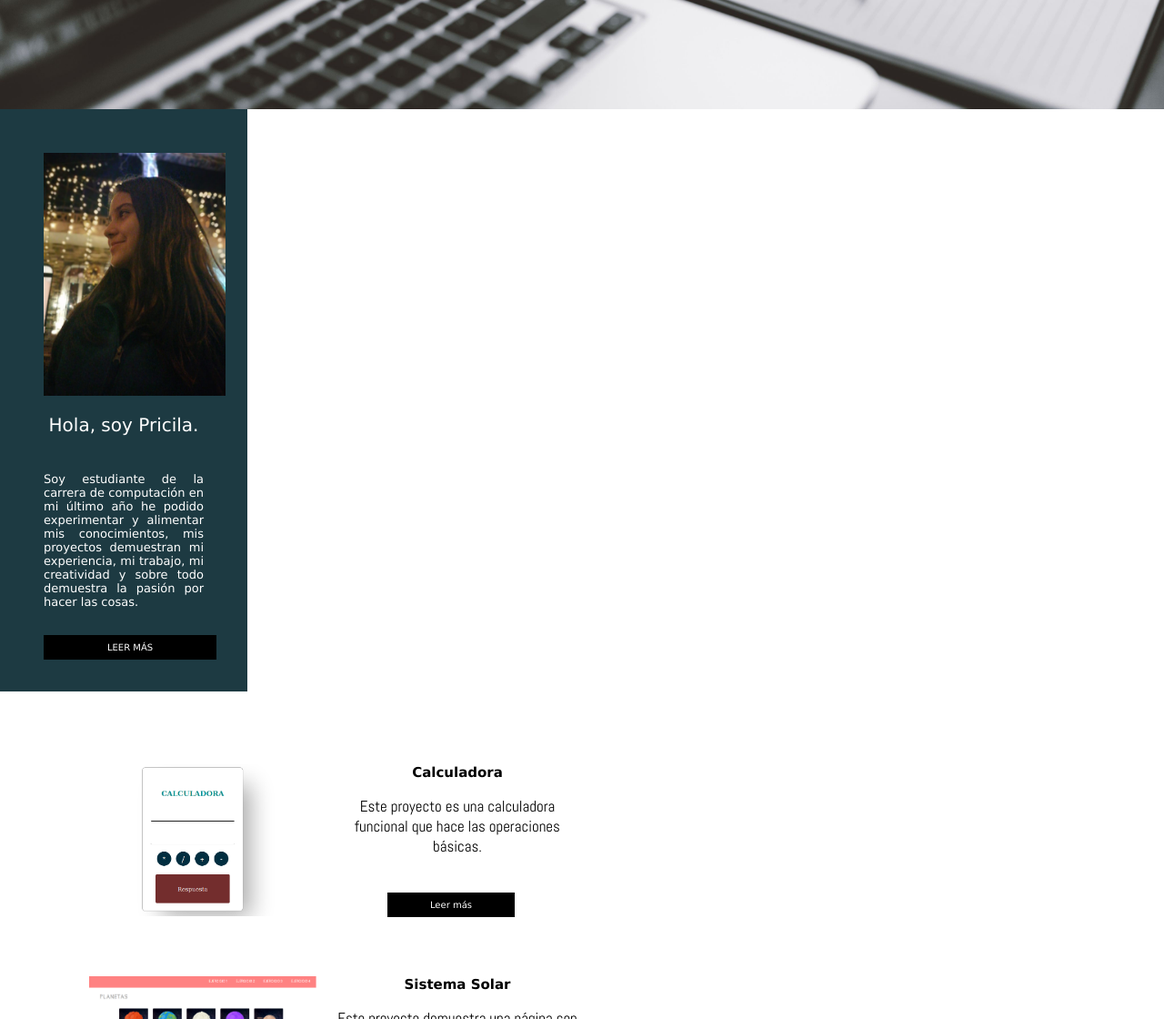
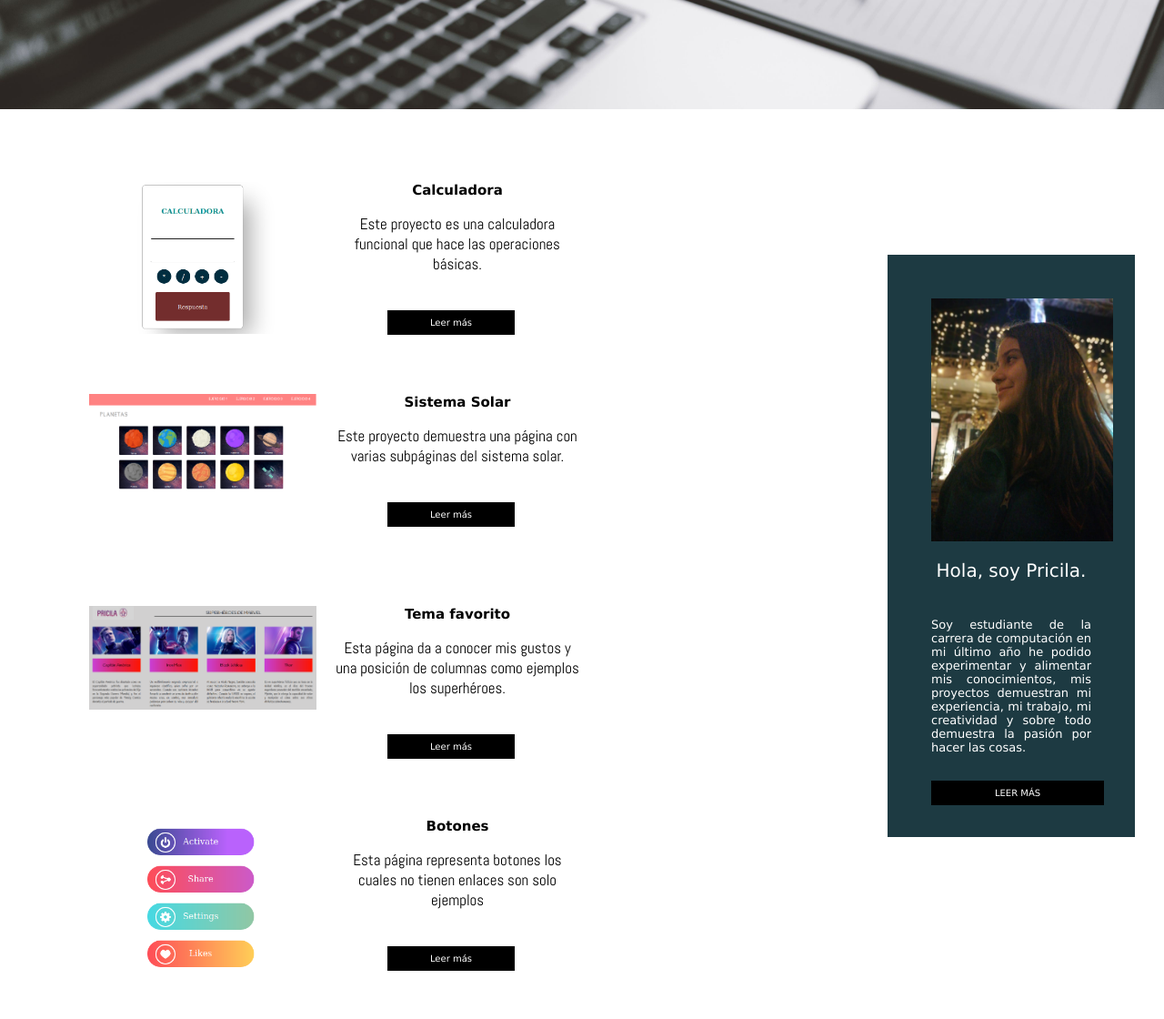
Before and after one commit to pricilagarcia/Plmorales22, a plain HTML site: page portafolio.html in a window 1280 px wide. Shown: the part 380-1500 px from the top of the page at 91% size. Drawn offline with nearby package versions, Linux system fonts and the light colour scheme; a web font is replaced by a local one.

Commit message:
arreglando error

```diff
--- a/css/portafolio.css
+++ b/css/portafolio.css
@@ -44,9 +44,9 @@
     padding: 3rem;
     display: flex;
     flex-direction: column;
-
+    float: right;
     margin-top: 10rem;
-
+    margin-right: 2rem;
 }
 
 .foto{
```
